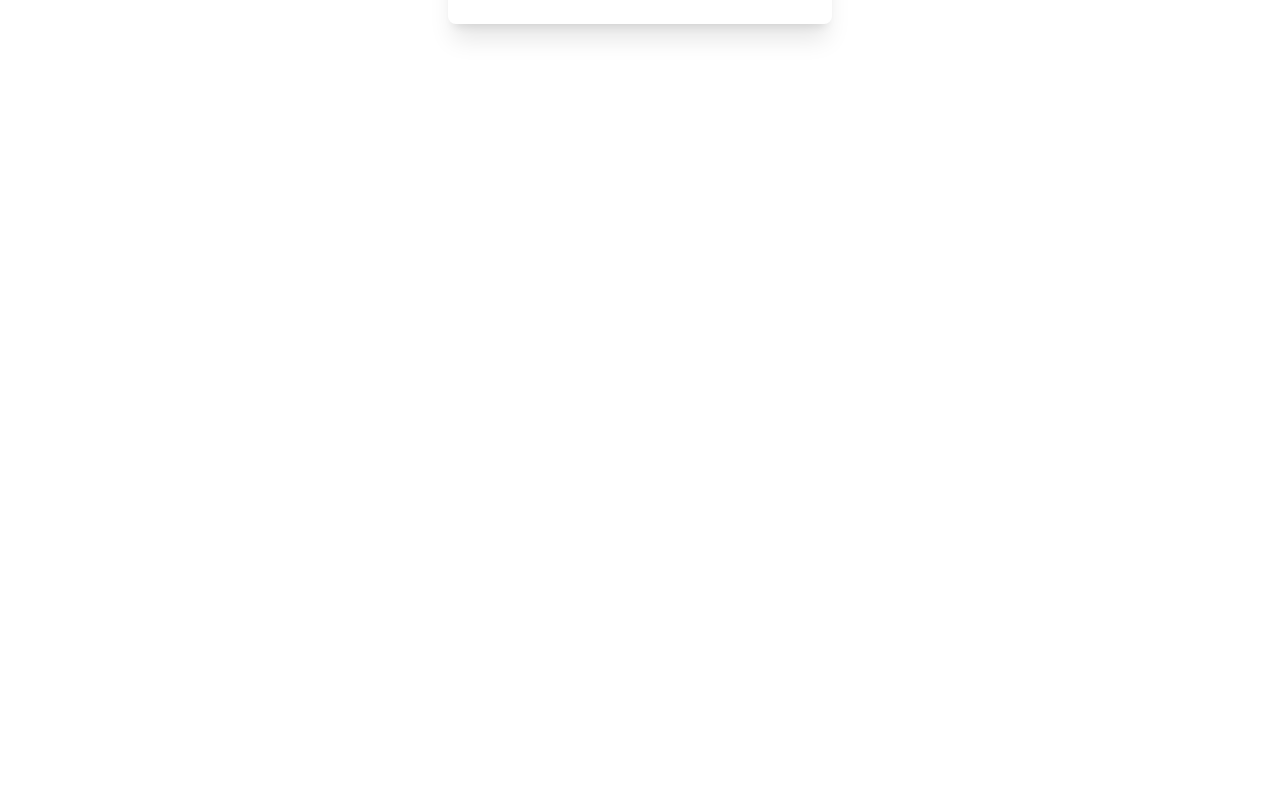
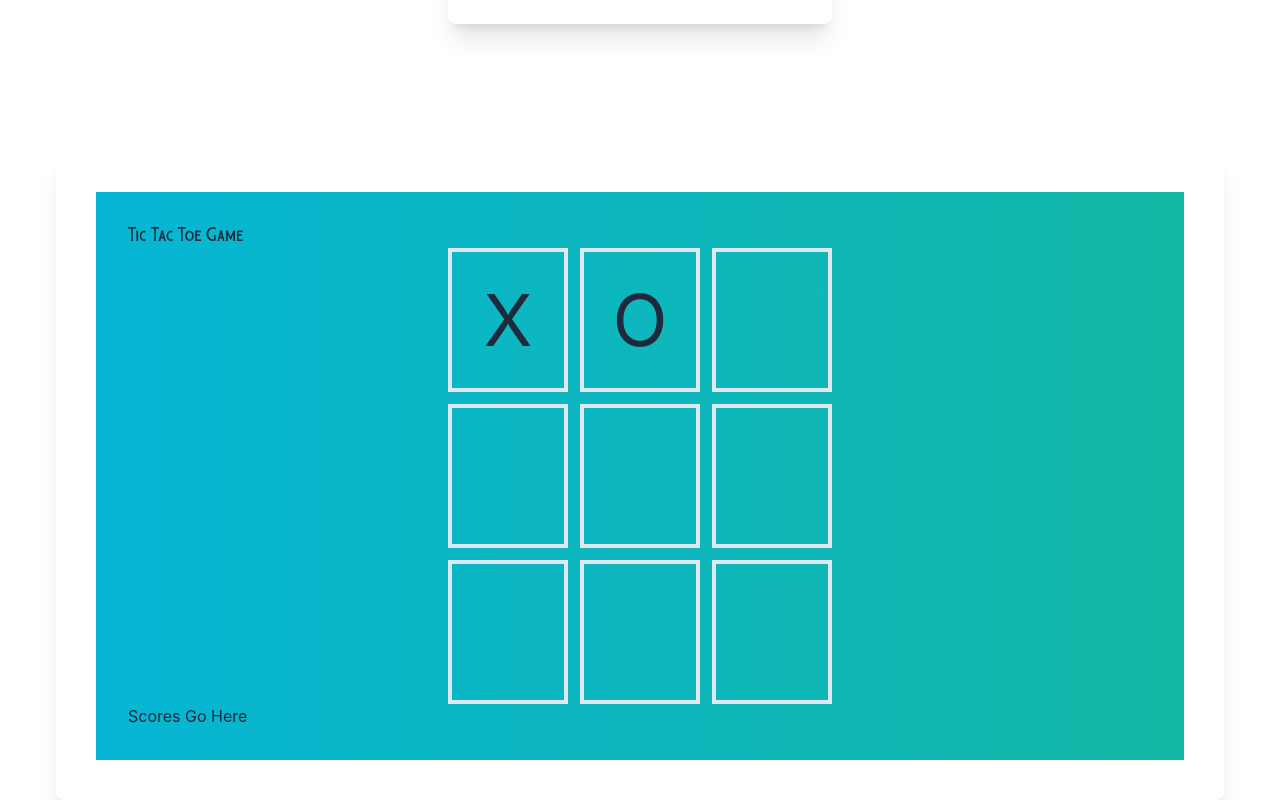
Before and after one commit to XinYun2020/react-tailwind-portfolio, a Next.js app: page /auth/login in a window 1280 px wide. Shown: the part 469-1269 px from the top of the page. Before the commit the page ends 800 px from the top, so only its background shows below. Built offline with nearby package versions, Linux system fonts and the light colour scheme; no server answers.

Commit message:
add TicTacToeSquare

```diff
--- /dev/null
+++ b/components/TicTacToe.tsx
@@ -0,0 +1,27 @@
+import React from "react";
+import { useState } from "react";
+const INITIAL_GAME_STATE = ["X", "O", "", "", "", "", "", "", ""];
+
+export default function TicTacToe() {
+  const [gameState, setGameState] = useState(INITIAL_GAME_STATE);
+  return (
+    <div className=" h-full p-8 text-slate-800 bg-gradient-to-r from-cyan-500 to-teal-500">
+      <h1 className=" font-burtons">Tic Tac Toe Game</h1>
+      <div>
+        <div>
+          <div className="grid grid-cols-3 gap-3 mx-auto w-96">
+            {gameState.map((player, index) => (
+              <div
+                key={index}
+                className="h-36 border-solid border-4 border-slate-200 font-display text-7xl text-center flex justify-center items-center cursor-pointer"
+              >
+                {player}
+              </div>
+            ))}
+          </div>
+          <div>Scores Go Here</div>
+        </div>
+      </div>
+    </div>
+  );
+}
--- /dev/null
+++ b/components/TicTacToeSquare.tsx
@@ -0,0 +1,14 @@
+import React from "react";
+import { ReactNode } from "react";
+
+interface TicTacToeSquareProps {
+  children: ReactNode;
+}
+
+export function TicTacToeSquare({ children }: TicTacToeSquareProps) {
+  return (
+    <div className="h-36 border-solid border-4 border-slate-200 font-display text-7xl text-center flex justify-center items-center cursor-pointer">
+      {children}
+    </div>
+  );
+}
--- a/pages/auth/login.js
+++ b/pages/auth/login.js
@@ -10,6 +10,7 @@ import { useAuthState } from "react-firebase-hooks/auth";
 import { auth } from "../../utils/firebase";
 import { useRouter } from "next/router";
 import { useEffect } from "react";
+import TicTacToe from "../../components/TicTacToe";
 
 export default function Login() {
   const [user, loading] = useAuthState(auth);
@@ -77,6 +78,9 @@ export default function Login() {
           </button> */}
         </div>
       </div>
+      <div className=" shadow-xl mt-32 p-10 text-gray-700 rounded-lg mx-auto xw-96  ">
+        <TicTacToe />
+      </div>
     </>
   );
 }
```
Also changed, not shown: contexts/AuthContext.js (added, +25 -0 lines).
